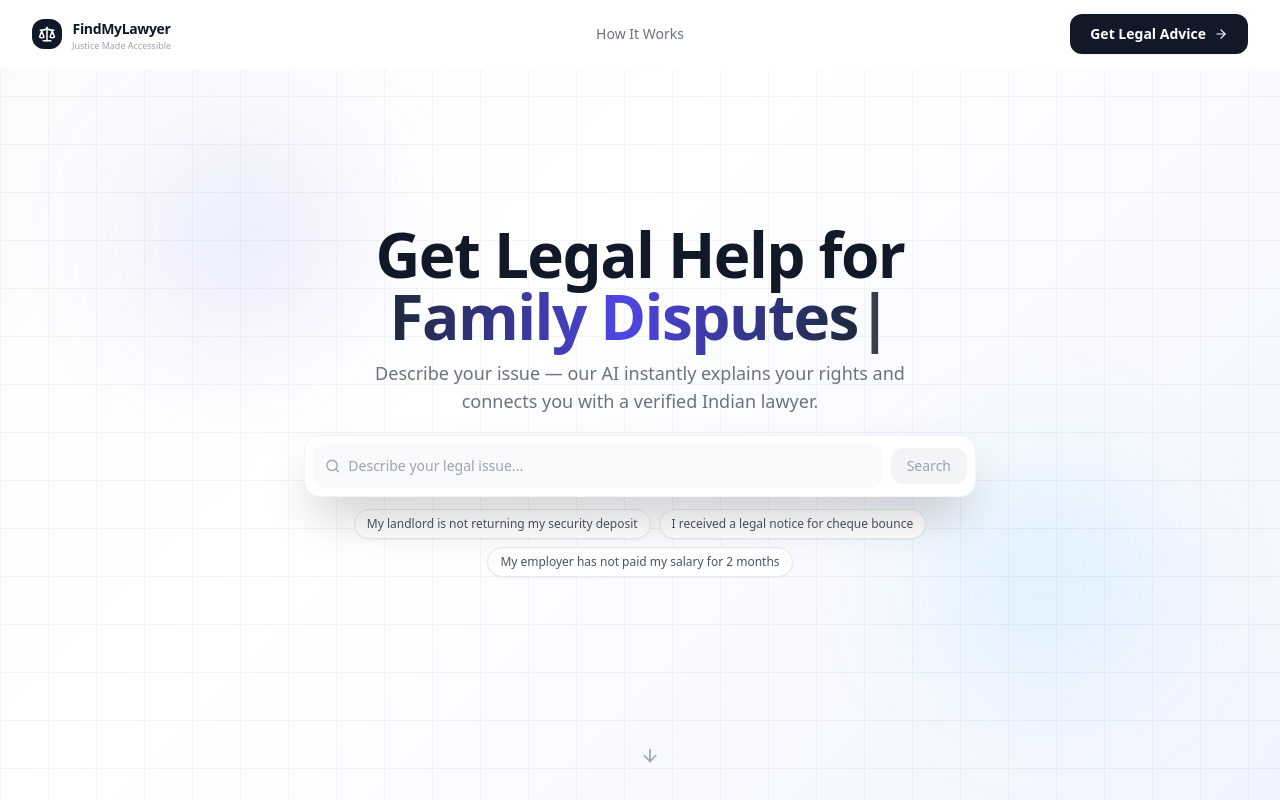
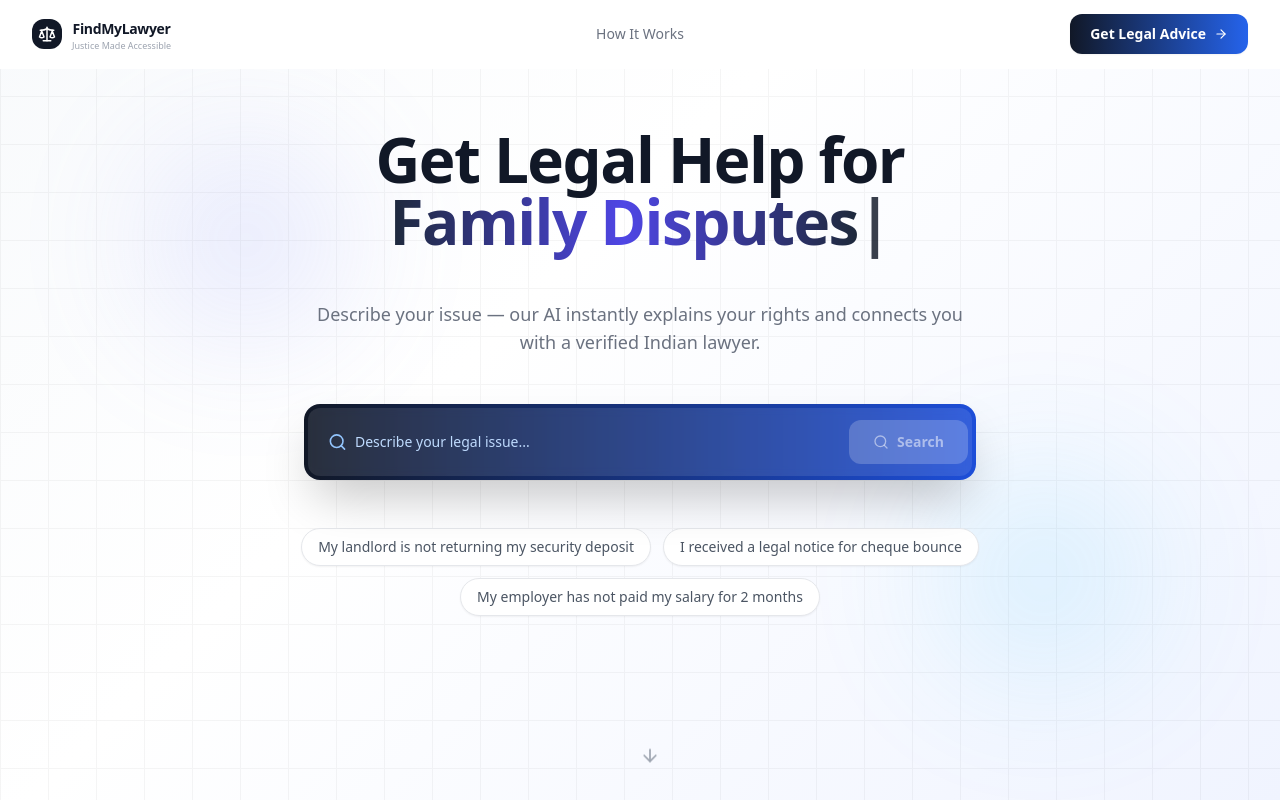
Before and after one commit to raziquehasan/FindMyLawyer, a React (Vite) app: page / in a window 1280 px wide. Shown: the top 800 px of the page. Built offline with nearby package versions, Linux system fonts and the light colour scheme.

Commit message:
Updated UI and fixed bugs

```diff
--- a/src/pages/LandingPage.jsx
+++ b/src/pages/LandingPage.jsx
@@ -162,8 +162,8 @@ export default function LandingPage() {
       <nav className={`fixed top-0 left-0 right-0 z-50 bg-white/95 backdrop-blur-md border-b transition-all duration-300 ${scrolled ? "shadow-lg border-gray-200" : "shadow-none border-transparent"}`}>
         <div className="flex items-center justify-between px-5 sm:px-8 py-3.5">
 
-          {/* LEFT — Logo */}
-          <button onClick={handleBackToHome} className="flex items-center gap-2.5 flex-shrink-0 hover:opacity-80 transition">
+          {/* LEFT — Logo - Click to go to login */}
+          <button onClick={() => navigate("/login")} className="flex items-center gap-2.5 flex-shrink-0 hover:opacity-80 transition">
             <div className="bg-gray-900 p-1.5 rounded-xl">
               <Scale size={18} className="text-white" />
             </div>
@@ -184,7 +184,7 @@ export default function LandingPage() {
           {/* RIGHT — Single CTA */}
           <button
             onClick={() => navigate("/login")}
-            className="hidden md:flex items-center gap-2 bg-gray-900 hover:bg-gray-700 text-white text-sm font-bold px-5 py-2.5 rounded-xl transition-all shadow-sm hover:shadow-md flex-shrink-0"
+            className="hidden md:flex items-center gap-2 bg-gradient-to-r from-gray-900 to-blue-600 hover:from-gray-800 hover:to-blue-700 text-white text-sm font-bold px-5 py-2.5 rounded-xl transition-all shadow-sm hover:shadow-md flex-shrink-0"
           >
             Get Legal Advice
             <ArrowRight size={14} />
@@ -208,7 +208,7 @@ export default function LandingPage() {
             <div className="pt-3">
               <button
                 onClick={() => { setMenuOpen(false); navigate("/login"); }}
-                className="w-full flex items-center justify-center gap-2 bg-gray-900 text-white text-sm font-bold py-3 rounded-xl"
+                className="w-full flex items-center justify-center gap-2 bg-gradient-to-r from-gray-900 to-blue-600 text-white text-sm font-bold py-3 rounded-xl"
               >
                 Get Legal Advice <ArrowRight size={14} />
               </button>
@@ -217,8 +217,8 @@ export default function LandingPage() {
         )}
       </nav>
 
-      {/* HERO SECTION - Full viewport height */}
-      <section className="relative min-h-screen flex items-center justify-center px-4 overflow-hidden">
+      {/* HERO SECTION - Content with exact spacing as requested */}
+      <section className="relative min-h-screen flex flex-col items-center justify-start pt-32 px-4 overflow-hidden">
         <div className="absolute inset-0" style={{ background: "linear-gradient(135deg, #f8fafc 0%, #ffffff 40%, #f0f4ff 100%)" }} />
         <div className="absolute inset-0 opacity-[0.035]" style={{
           backgroundImage: "linear-gradient(#000 1px, transparent 1px), linear-gradient(90deg, #000 1px, transparent 1px)",
@@ -229,9 +229,10 @@ export default function LandingPage() {
         <div className="absolute bottom-16 right-[6%] w-80 h-80 rounded-full blur-3xl opacity-20 pointer-events-none"
           style={{ background: "radial-gradient(circle, #38bdf8, transparent 70%)" }} />
 
-        <div className="relative z-10 w-full max-w-3xl mx-auto text-center">
+        <div className="relative z-10 w-full max-w-4xl mx-auto text-center">
 
-          <h1 className="text-4xl sm:text-5xl md:text-[62px] font-black text-gray-900 leading-[1.1] tracking-tight mb-3">
+          {/* 1. Title at the top */}
+          <h1 className="text-4xl sm:text-5xl md:text-[62px] font-black text-gray-900 leading-[1.1] tracking-tight">
             Get Legal Help for
             <br />
             <span className="relative inline-block min-w-[4px]">
@@ -242,16 +243,23 @@ export default function LandingPage() {
             </span>
           </h1>
 
-          <p className="text-base sm:text-lg text-gray-500 max-w-xl mx-auto mb-5 leading-relaxed">
+          {/* 2. Space after title */}
+          <div className="h-12"></div>
+
+          {/* 3. Description */}
+          <p className="text-base sm:text-lg text-gray-500 max-w-2xl mx-auto leading-relaxed">
             Describe your issue — our AI instantly explains your rights and connects you with a verified Indian lawyer.
           </p>
 
-          {/* AI SEARCH BOX */}
-          <div className="relative max-w-2xl mx-auto mb-3">
-            <div className="relative bg-white rounded-2xl shadow-2xl border border-gray-100 overflow-hidden">
-              <div className="flex items-center gap-2 p-2">
-                <div className="flex-1 flex items-center gap-2 bg-gray-50 rounded-xl px-3 py-1">
-                  <Search size={16} className="text-gray-400" />
+          {/* 4. Space after description */}
+          <div className="h-12"></div>
+
+          {/* 5. Dark themed search bar */}
+          <div className="relative max-w-2xl mx-auto">
+            <div className="relative bg-gradient-to-r from-gray-900 to-blue-700 rounded-2xl shadow-2xl p-1">
+              <div className="flex items-center gap-2 bg-white/10 backdrop-blur-sm rounded-xl p-1">
+                <div className="flex-1 flex items-center gap-2 px-4 py-3">
+                  <Search size={20} className="text-blue-300" />
                   <input
                     ref={searchRef}
                     type="text"
@@ -259,28 +267,32 @@ export default function LandingPage() {
                     onChange={e => setQuery(e.target.value)}
                     onKeyDown={e => { if (e.key === "Enter") { e.preventDefault(); handleSearch(); } }}
                     placeholder="Describe your legal issue..."
-                    className="w-full bg-transparent outline-none text-sm text-gray-900 placeholder-gray-400 py-2"
+                    className="w-full bg-transparent outline-none text-sm text-white placeholder-blue-200 py-2"
                   />
                 </div>
                 <button
                   onClick={() => handleSearch()}
                   disabled={!query.trim() || aiLoading}
-                  className={`px-4 py-2 rounded-xl text-sm font-medium transition-all flex items-center gap-1 ${
+                  className={`px-6 py-3 rounded-xl text-sm font-semibold transition-all flex items-center gap-2 ${
                     query.trim() && !aiLoading
-                      ? "bg-gray-900 text-white hover:bg-gray-800"
-                      : "bg-gray-100 text-gray-400 cursor-not-allowed"
+                      ? "bg-white text-gray-900 hover:bg-gray-100 shadow-lg"
+                      : "bg-white/20 text-white/50 cursor-not-allowed"
                   }`}
                 >
                   {aiLoading ? (
-                    <div className="w-4 h-4 border-2 border-white/30 border-t-white rounded-full animate-spin" />
+                    <div className="w-4 h-4 border-2 border-gray-900 border-t-transparent rounded-full animate-spin" />
                   ) : (
-                    "Search"
+                    <>
+                      <Search size={16} />
+                      <span>Search</span>
+                    </>
                   )}
                 </button>
               </div>
+            </div>
 
             {(aiLoading || aiError || aiResponse) && (
-                <div ref={responseRef} className="border-t border-gray-100">
+              <div ref={responseRef} className="mt-4 border-t border-gray-100">
                 {aiLoading && (
                   <div className="px-6 py-6 bg-gradient-to-b from-gray-50 to-white">
                     <div className="flex items-center gap-3 text-gray-500">
@@ -328,14 +340,16 @@ export default function LandingPage() {
               </div>
             )}
           </div>
-          </div>
 
-          {/* Quick questions - only show when no results */}
+          {/* 6. Space after search bar */}
+          <div className="h-12"></div>
+
+          {/* 7. Quick questions */}
           {!showResults && (
-            <div className="flex flex-wrap justify-center gap-2">
+            <div className="flex flex-wrap justify-center gap-3">
               {QUICK_QUESTIONS.map((q, i) => (
                 <button key={i} onClick={() => { setQuery(q); handleSearch(q); }}
-                  className="text-xs text-gray-600 bg-white border border-gray-200 hover:border-gray-900 hover:text-gray-900 px-3 py-1.5 rounded-full transition-all shadow-sm">
+                  className="text-sm text-gray-600 bg-white border border-gray-200 hover:border-blue-600 hover:text-blue-600 hover:bg-blue-50 px-4 py-2 rounded-full transition-all shadow-sm">
                   {q}
                 </button>
               ))}
@@ -344,14 +358,14 @@ export default function LandingPage() {
 
           {/* Back/New buttons - only show when results are visible */}
           {showResults && (
-            <div className="mt-4 flex items-center justify-center gap-4">
+            <div className="mt-6 flex items-center justify-center gap-4">
               <button onClick={handleNewQuestion}
-                className="inline-flex items-center gap-2 text-sm text-gray-600 hover:text-gray-900 bg-white border border-gray-200 px-4 py-2 rounded-full shadow-sm hover:shadow transition-all">
+                className="inline-flex items-center gap-2 text-sm text-gray-600 hover:text-gray-900 bg-white border border-gray-200 px-5 py-2.5 rounded-full shadow-sm hover:shadow transition-all">
                 <Search size={14} />New Question
               </button>
-              <button onClick={handleBackToHome}
-                className="inline-flex items-center gap-2 text-sm text-gray-600 hover:text-gray-900 bg-white border border-gray-200 px-4 py-2 rounded-full shadow-sm hover:shadow transition-all">
-                <Scale size={14} />Back to Home
+              <button onClick={() => navigate("/login")}
+                className="inline-flex items-center gap-2 text-sm text-gray-600 hover:text-gray-900 bg-white border border-gray-200 px-5 py-2.5 rounded-full shadow-sm hover:shadow transition-all">
+                <Scale size={14} />FindMyLawyer
               </button>
             </div>
           )}
@@ -377,7 +391,7 @@ export default function LandingPage() {
               {HOW_IT_WORKS.map(({ step, title, desc, icon: Icon }, i) => (
                 <div key={step} className="relative bg-gray-50 border border-gray-100 rounded-3xl p-7 text-center hover:shadow-lg hover:border-gray-200 transition-all duration-300">
                   <div className="relative w-14 h-14 mx-auto mb-5">
-                    <div className="w-14 h-14 bg-gray-900 rounded-2xl flex items-center justify-center shadow-lg">
+                    <div className="w-14 h-14 bg-gradient-to-br from-gray-900 to-blue-700 rounded-2xl flex items-center justify-center shadow-lg">
                       <Icon size={22} className="text-white" />
                     </div>
                     <span className="absolute -top-2 -right-2 w-6 h-6 bg-white border-2 border-gray-200 rounded-full flex items-center justify-center text-[10px] font-black text-gray-500">{i + 1}</span>
```
Lines whose indentation alone changed are shown as unchanged.
